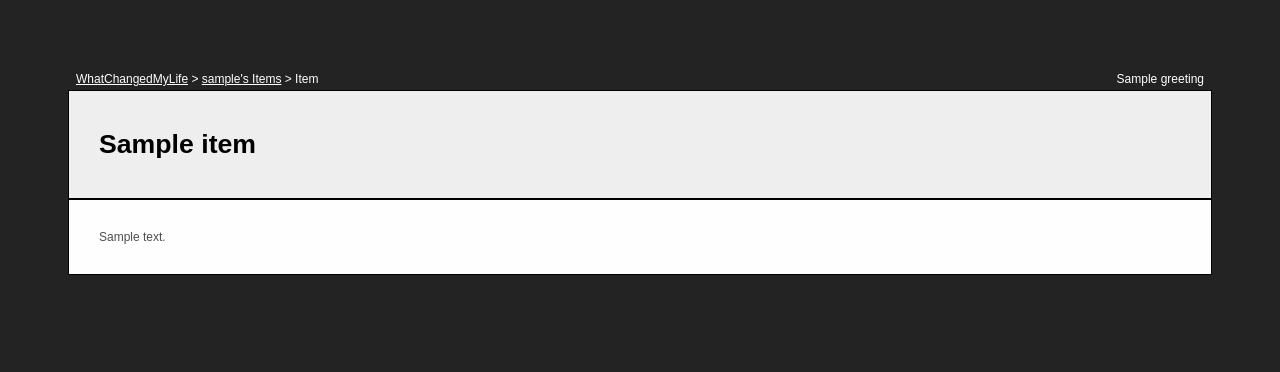
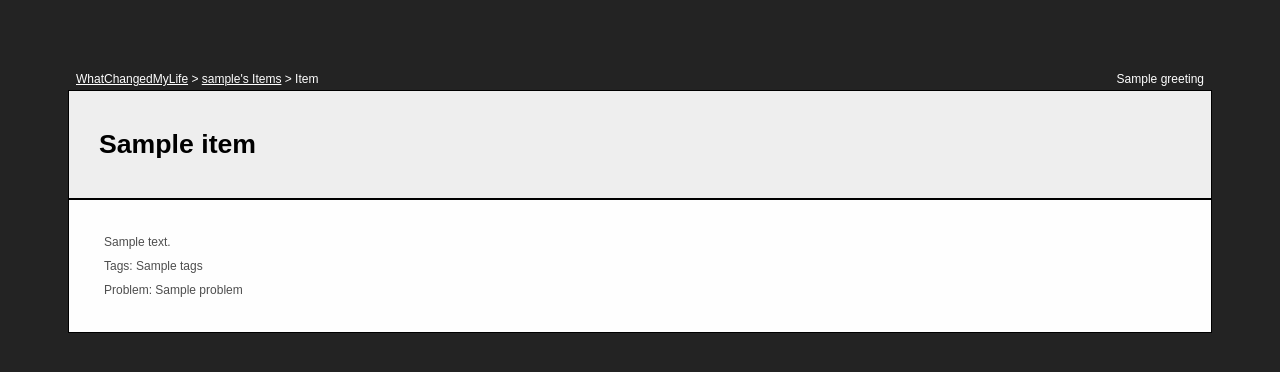
Before and after one commit to nikitabe/WhatChangedMyLife, a Python web app: template templates/view_item.htm in a window 1280 px wide. Shown: the top 372 px of the page. Run offline with Jinja, Linux system fonts and the light colour scheme; the template is opened without the code that fills it: most values are stand-ins (such as "Sample title", 1, 10 or a date in 2020); some libraries are stand-ins or nearby versions.

Commit message:
Added tags and problem fields.  Fixed the owner.

```diff
--- a/stylesheets/style.css
+++ b/stylesheets/style.css
@@ -42,6 +42,12 @@ body {background:#232323; padding:60px; font-family:Arial;}
     padding-bottom:10px;
 }
 
+.edit_field{
+    padding:10px;
+    background-color:#eee;
+    margin-bottom:4px;
+}
+
 a.user:link    { color:white; text-decoration:underline; }
 a.user:visited { color:white; text-decoration:none; }
 a.user:hover   { color:white; text-decoration:underline; }
--- a/stylesheets/view_item.css
+++ b/stylesheets/view_item.css
@@ -1,3 +1,15 @@
 #edit{
     display:none;
 }
+
+.comment{
+    padding:5px;
+}
+.tags{
+    padding:5px;
+}
+
+.problem{
+    padding:5px;
+
+}
--- a/templates/view_item.htm
+++ b/templates/view_item.htm
@@ -21,9 +21,22 @@
 
 <div id="view">
 
-    <div>
+    <div class="comment">
         {{item.comment}}
     </div>
+
+    {% if item.tags %}
+    <div class="tags">
+        Tags: {{item.tags}}
+        </div>
+    {% endif %}
+
+    {% if item.problem %}
+    <div class="problem">
+        Problem: {{item.problem}}
+        </div>
+    {% endif %}
+
     {% if user_can_edit %}
     <div style="padding-top:25px">
         <a href="#" id='edit_button'>Edit</a>
@@ -33,14 +46,26 @@
 
 <div id="edit">
     <form action="{{item_url}}" method="post">
-        <div>
-            Title:<br/>
-            <input style="width:100%" type='text' name="title" id="title" value="{{item.title}}"></input>
+        <div class="edit_field">
+        Title:<br/>
+        <input style="width:100%" type='text' name="title" id="title" value="{{item.title}}"></input>
         </div>
-        <div>
-            Description:<br/>
-            <textarea rows=5 style="width:100%" name="comment" id="comment" >{{item.comment}}</textarea>
+
+        <div class="edit_field">
+        Description:<br/>
+        <textarea rows=5 style="width:100%" name="comment" id="comment" >{{item.comment}}</textarea>
         </div>
+
+        <div class="edit_field">
+        Tags:<br/>
+        <input style="width:100%" type='text' name="tags" id="tags" value="{{item.tags}}"></input>
+        </div>
+
+        <div class="edit_field">
+        Problem:<br/>
+        <input style="width:100%" type='text' name="problem" id="problem" value="{{item.problem}}"></input>
+        </div>
+
         <input type='submit' value="Submit"/>
         <a href="#" id='cancel_edit'>Cancel</a>
     </form>
```
Also changed, not shown: main.py (+22 -7 lines), templates/add_new_item.htm (+8 -4 lines), 1 other file.
